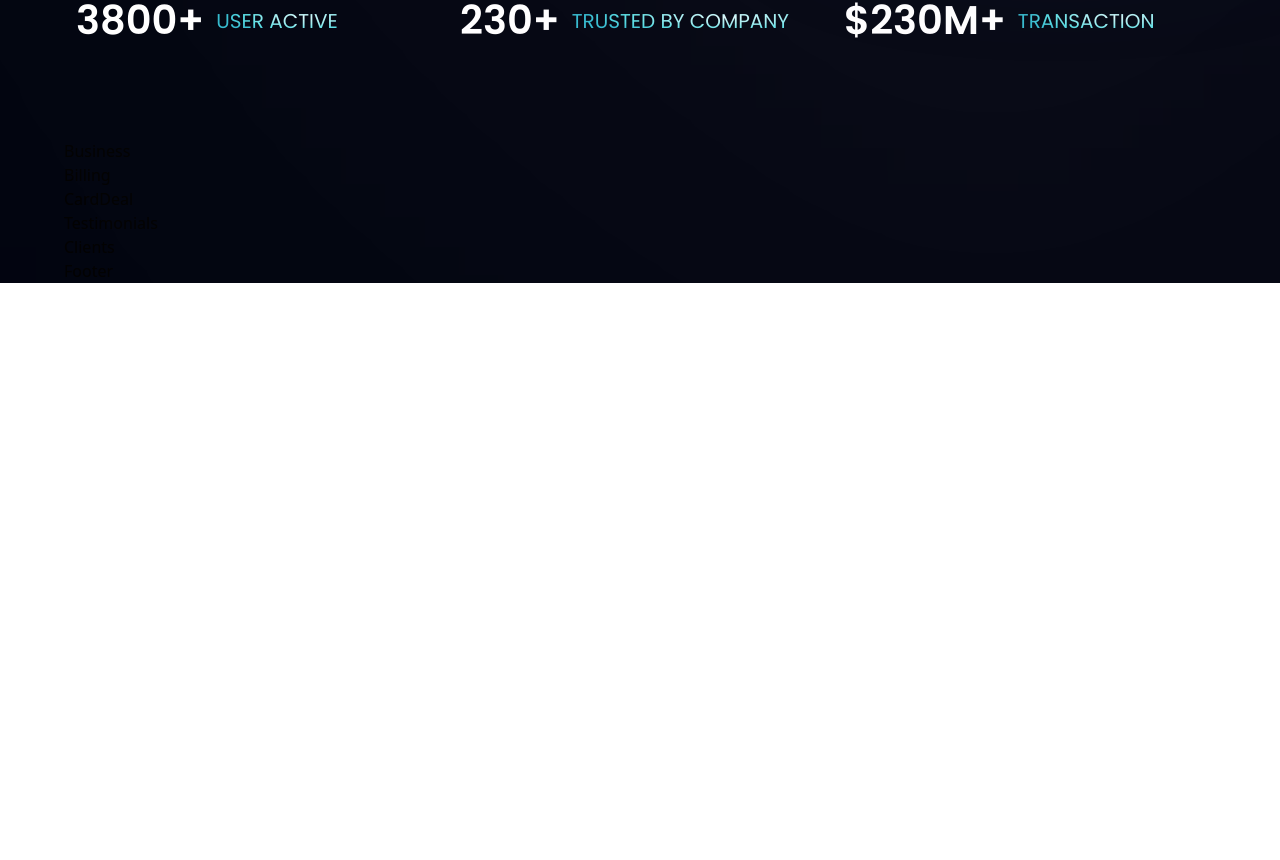
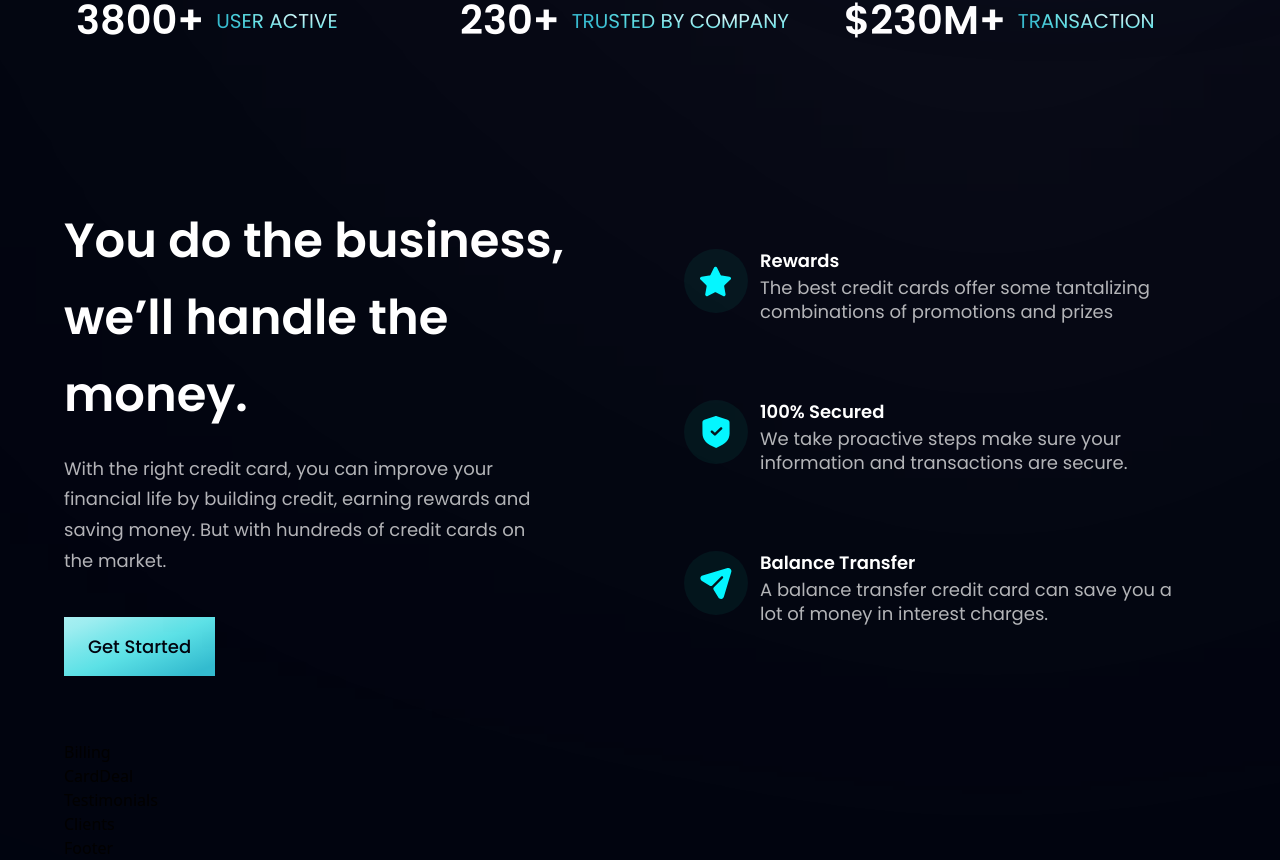
Before and after one commit to lem0n4id/modern-bank-app, a React (Vite) app: page / in a window 1280 px wide. Shown: the part 806-1666 px from the top of the page. Before the commit the page ends 1089 px from the top, so only its background shows below. Built offline with nearby package versions, Linux system fonts and the light colour scheme; the HTML template or start-up script is replaced by a standard one.

Commit message:
feat: Business Component

```diff
--- a/src/Components/Business.jsx
+++ b/src/Components/Business.jsx
@@ -1,8 +1,41 @@
-import React from 'react'
+import { features } from "../constants";
+import styles, { layout } from "../style";
+import Button from './Button';
+
+const FeatureCard = ({ icon, title, content, index }) => {
+  return (
+  <div className={`flex flex-row p-6 rounded-[20px] ${index !== features.length - 1 ? "mb-6" : "mb-0"} feature-card`}>
+    <div className={`w-[64px] h-[64px] rounded-full ${styles.flexCenter} bg-dimBlue`}>
+      <img src={icon} alt="icon" className="w-[50%] h-[50%] object-contain" />
+    </div>
+    <div className="flex-1 flex flex-col ml-3">
+      <h4 className="font-poppins font-semibold text-white text-[18px] leading-[23px] mb-1">
+        {title}
+      </h4>
+      <p className="font-poppins font-normal text-dimWhite text-[18px] leading-[24px] mb-1">
+        {content}
+      </p>
+    </div>
+  </div>
+)}
 
 const Business = () => {
   return (
-    <div>Business</div>
+    <section id="features" className={layout.section}>
+      <div className={layout.sectionInfo}>
+        <h2 className={styles.heading2}>You do the business, <br className="sm:block hidden" /> we’ll handle the money.</h2>
+        <p className={`${styles.paragraph} max-w-[470px] mt-5`}>With the right credit card, you can improve your financial life by building credit, earning rewards and saving money. But with hundreds of credit cards on the market.</p>
+
+        <Button styles="mt-10" />
+      </div>
+
+      <div className={`${layout.sectionImg} flex-col`}>
+        {features.map((feature, index) => {
+          return <FeatureCard key={feature.id} {...feature} index={index} />
+        })}
+      </div>
+
+    </section>
   )
 }
 
--- a/src/Components/Button.jsx
+++ b/src/Components/Button.jsx
@@ -1,8 +1,10 @@
 import React from 'react'
 
-const Button = () => {
+const Button = ({ styles }) => {
   return (
-    <div>Button</div>
+    <button type='button' className={`py-4 px-6 bg-blue-gradient font-poppins font-medium text-[18px] text-primary outline-none ${styles}`}>
+      Get Started
+    </button>
   )
 }
 
```
